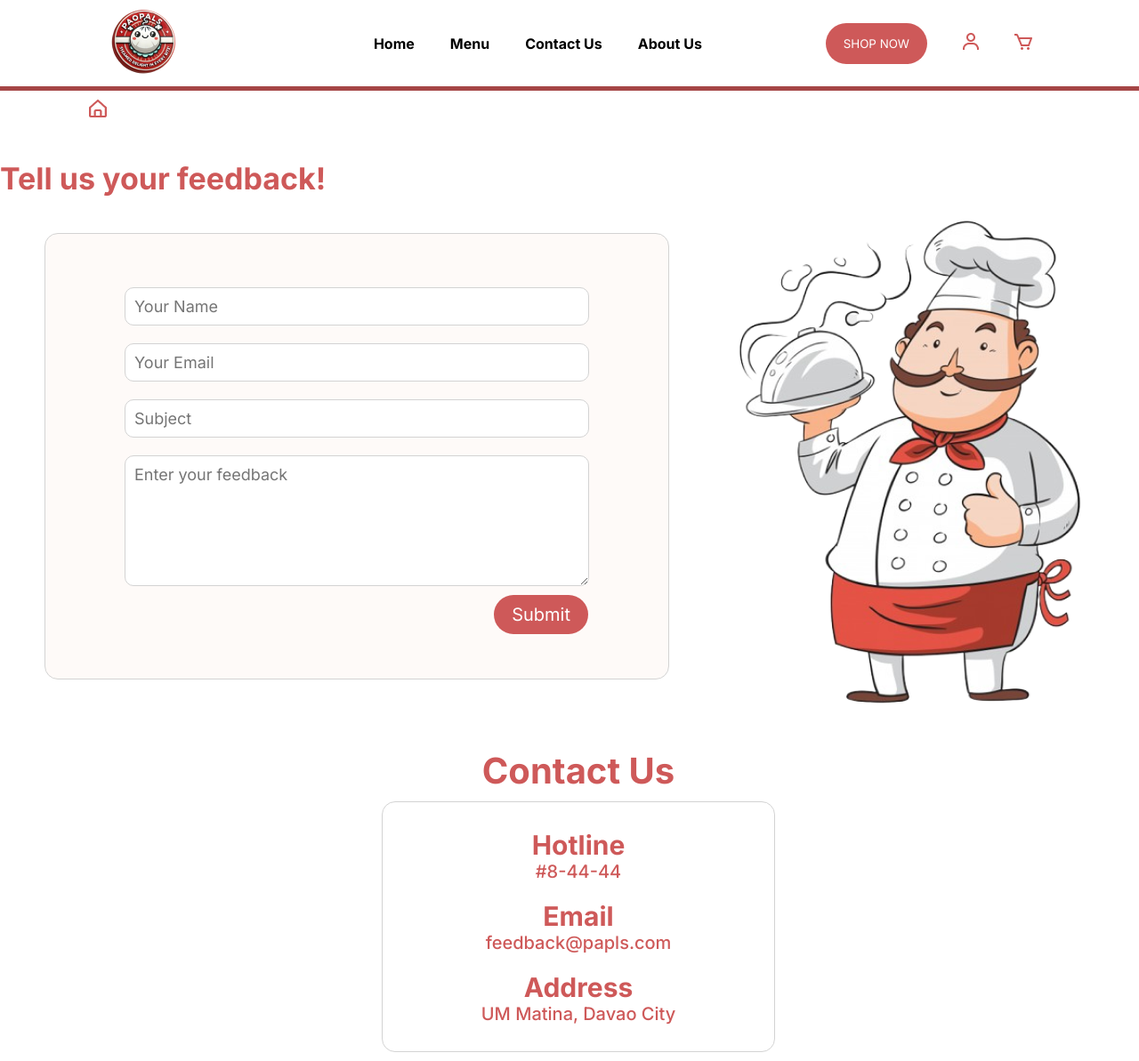
After one commit to DMzRs/CSE7_PaoPals, a PHP site: page /MainPages/contactUsPage.php in a window 1280 px wide. The commit adds this page. Shown: the whole page at 89% size. Run offline with PHP 8.4, Linux system fonts and the light colour scheme.

Commit message:
with feedback

```diff
--- /dev/null
+++ b/MainPages/contactUsPage.php
@@ -0,0 +1,56 @@
+<!DOCTYPE html>
+<html lang="en">
+<head>
+<meta name="viewport" content="width=device-width, initial-scale=1.0">
+    <meta charset="UTF-8">
+    <meta name="viewport" content="width=device-width, initial-scale=1.0">
+    <link rel="preconnect" href="https://fonts.googleapis.com">
+    <link rel="preconnect" href="https://fonts.gstatic.com" crossorigin>
+    <link href="https://fonts.googleapis.com/css2?family=Inter:ital,opsz,wght@0,14..32,100..900;1,14..32,100..900&display=swap" rel="stylesheet">
+    <link rel="stylesheet" href="../Styles/contactUsPage.css?v=<?php echo time(); ?>">
+    <title>PaoPals</title>
+</head>
+<body>
+    <?php include '../Templates/navBar.php'; ?>
+    <section class="mainContainer">
+        <div class="header">
+            <h1>Tell us your feedback!</h1>
+        </div>
+        <div class="first-container">
+            <div class="form-container">
+            <form action="">
+                <input class="inputs" type="text" id="name" name="name" placeholder="Your Name" required>
+                <input class="inputs" type="email" id="email" name="email" placeholder="Your Email" required>
+                <input class="inputs" type="text" id="subject" name="subject" placeholder="Subject" required>
+                <textarea class="inputs" rows="20" cols="50" id="feedback" name="feedback" placeholder="Enter your feedback" required></textarea>
+                <button class="submitBtn">Submit</button>
+            </form>
+            </div>
+            <div class="img-container">
+                <img src="../Images/Logo/chefContactUs_logo.png" alt="chef">
+            </div>
+        </div>
+        <div class="contactUs-container">
+            <div>
+                <h1>Contact Us</h1>
+            </div>
+            <div class="contactDetails-container">
+                <div class="hotline">
+                    <img src="" alt=""><h2>Hotline</h2>
+
+                    <h3>#8-44-44</h3>
+                </div>
+                <div class="email">
+                    <img src="" alt=""><h2>Email</h2>
+
+                    <h3>feedback@papls.com</h3>
+                </div>
+                <div class="address">
+                    <img src="" alt=""><h2>Address</h2>
+                    <h3>UM Matina, Davao City</h3>
+                </div>
+            </div>
+        </div>
+    </section>
+</body>
+</html>
--- /dev/null
+++ b/Styles/contactUsPage.css
@@ -0,0 +1,129 @@
+*{
+    margin: 0;
+    padding: 0;
+    font-family: Inter;
+}
+
+.mainContainer{
+    width: 100%;
+    width: 1300px;
+    margin: 0 auto;
+    margin-top: 180px;
+    display: flex;
+    flex-direction: column;
+    justify-content: center;
+    align-items: center;
+}
+
+.header{
+    align-self: flex-start;
+}
+
+.header h1{
+    color: #CE5959;
+    font-size: 34px;
+}
+
+.first-container{
+    width: 100%;
+    width: 1200px;
+    margin: 0 auto;
+    display: flex;
+    flex-direction: row;
+    align-items: center;
+    justify-content: space-between;
+}
+
+.form-container{
+    width: 800px;
+    height: 600px;
+}
+
+.form-container form{
+    padding: 50px;
+    border: 1px solid lightgray;
+    border-radius: 15px;
+    margin-top: 40px;
+    width: 600px;
+    height: 400px;
+    display: flex;
+    flex-direction: column;
+    align-items: center;
+    justify-content: space-evenly;
+    background-color: #FEFAF8;
+}
+
+.inputs{
+    padding: 10px;
+    width: 500px;
+    margin: 10px 0;
+    font-size: 18px;
+    border-radius: 10px;
+    border: 1px solid lightgray;
+}
+
+.submitBtn{
+    align-self: flex-end;
+    margin-right: 40px;
+    padding: 10px 20px;
+    background-color: #CE5959;
+    border: 0;
+    border-radius: 50px;
+    font-size: 20px;
+    font-weight: 400;
+    color: white;
+}
+
+.submitBtn:hover{
+    background-color: #ff5858;
+    cursor: pointer;
+}
+
+.contactUs-container{
+    width: 100%;
+    width: 1200px;
+    margin: 0 auto;
+    margin-top: 20px;
+    display: flex;
+    flex-direction: column;
+    align-items: center;
+    justify-content: center;
+}
+
+.contactUs-container h1{
+    font-size: 40px;
+    color: #CE5959;
+
+}
+.contactDetails-container{
+    display: flex;
+    display: flex;
+    flex-direction: column;
+    align-items: center;
+    justify-content: center;
+    margin: 10px;
+    border: 1px solid lightgray;
+    padding: 20px;
+    width: 400px;
+    border-radius: 15px;
+}
+
+.contactDetails-container div{
+    display: flex;
+    display: flex;
+    flex-direction: column;
+    align-items: center;
+    justify-content: center;
+    margin: 10px 0;
+}
+
+.contactDetails-container h2{
+    font-size: 30px;
+    color: #CE5959;
+}
+
+.contactDetails-container h3{
+    font-size: 20px;
+    color: #CE5959;
+    font-weight: 500;
+}
--- a/Templates/navBar.php
+++ b/Templates/navBar.php
@@ -16,7 +16,7 @@
                 <ul>
                     <li><a href="index.php">Home</a></li>
                     <li><a href="menuPage.php">Menu</a></li>
-                    <li><a href="">Contact Us</a></li>
+                    <li><a href="contactUsPage.php">Contact Us</a></li>
                     <li><a href="">About Us</a></li>
                 </ul>
             </div>
```
Also changed, not shown: Images/Logo/chefContactUs_logo.png (added).
